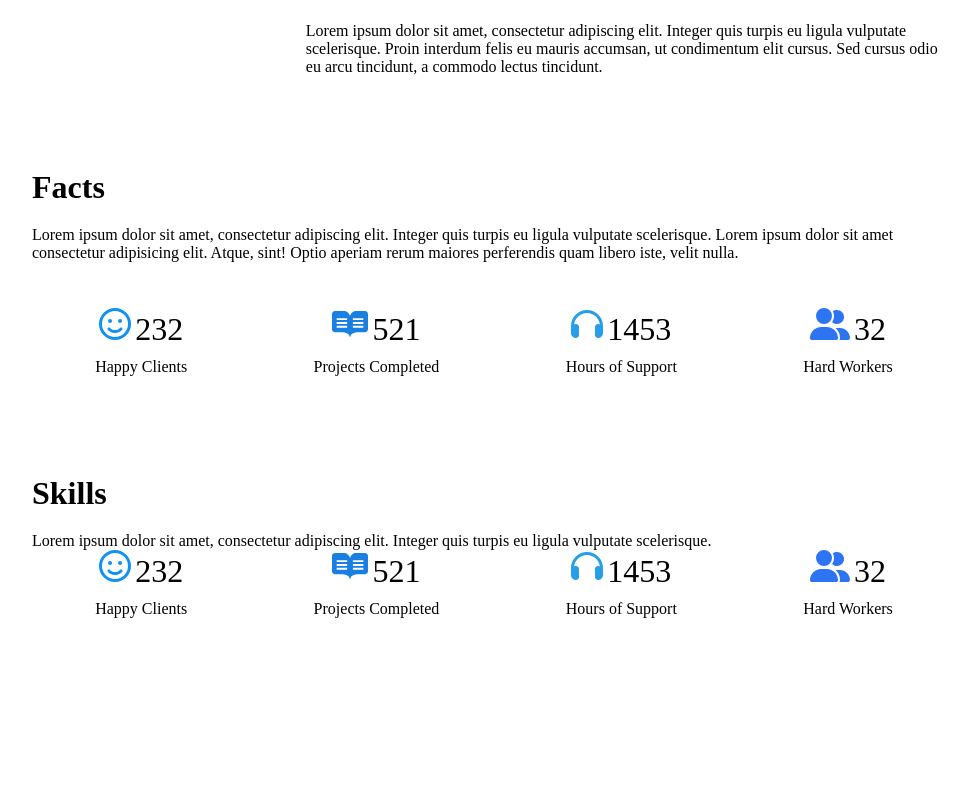
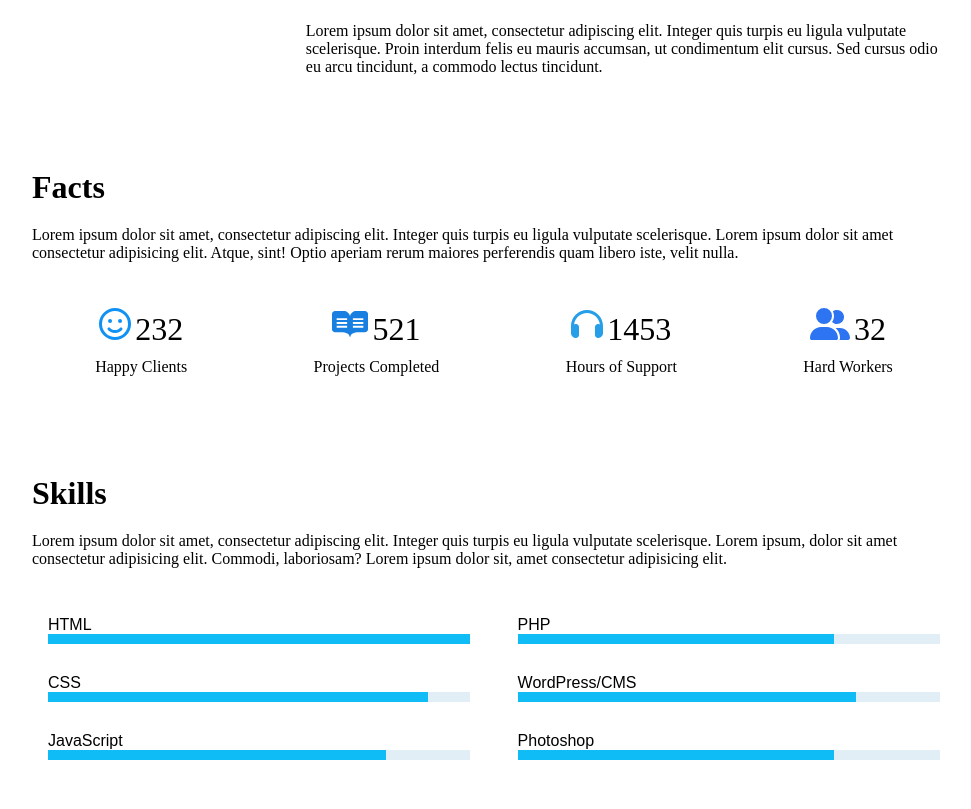
Before and after one commit to krishna-p060/porfolio_contest, a plain HTML site: page contest_web/index.html in a window 1280 px wide. Shown: the part 1286-2095 px from the top of the page, without its empty margins (274-1245 px from the left). Before the commit the page ends 1959 px from the top, so only its background shows below. Drawn offline with Linux system fonts and the light colour scheme.

Commit message:
skills section created

```diff
--- a/contest_web/index.html
+++ b/contest_web/index.html
@@ -125,29 +125,60 @@
 
     <div class="skills">
         <h2>Skills</h2>
-        <p>Lorem ipsum dolor sit amet, consectetur adipiscing elit. Integer quis turpis eu ligula vulputate scelerisque.</p>
-        <div class="fact-numbers">
-            <div class="fact" id="one">
-                <img src="images/smile.svg" alt="">
-                <span class="big-number">232</span>
-                <p>Happy Clients</p>
-            </div>
-            <div class="fact" id="one">
-                <img src="project.svg" alt="">
-                <span class="big-number">521</span>
-                <p>Projects Completed</p>
-            </div>
-            <div class="fact" id="one">
-                <img src="images/headphone.svg" alt="">
-                <span class="big-number">1453</span>
-                <p>Hours of Support</p>
-            </div>
-            <div class="fact" id="one">
-                <img src="images/user.svg" alt="">
-                <span class="big-number">32</span>
-                <p>Hard Workers</p>
+        <p>Lorem ipsum dolor sit amet, consectetur adipiscing elit. Integer quis turpis eu ligula vulputate scelerisque. Lorem ipsum, dolor sit amet consectetur adipisicing elit. Commodi, laboriosam? Lorem ipsum dolor sit, amet consectetur adipisicing elit.
+
+        </p>
+
+    </div>
+
+
+    <div class="skill_test">
+
+
+        <div class="skill_left">
+        <div class="skill">
+            <p>HTML</p>
+            <div class="progress">
+                <div class="percentage" style="width:100%"></div>
             </div>
         </div>
+        <div class="skill">
+            <p>CSS</p>
+            <div class="progress">
+                <div class="percentage" style="width:90%"></div>
+            </div>
+        </div>
+        <div class="skill">
+            <p>JavaScript</p>
+            <div class="progress">
+                <div class="percentage" style="width:80%"></div>
+            </div>
+        </div>
+        </div>
+
+
+        <div class="skill_right">
+        <div class="skill">
+            <p>PHP</p>
+            <div class="progress">
+                <div class="percentage" style="width:75%"></div>
+            </div>
+        </div>
+        <div class="skill">
+            <p>WordPress/CMS</p>
+            <div class="progress">
+                <div class="percentage" style="width:80%"></div>
+            </div>
+        </div>
+        <div class="skill">
+            <p>Photoshop</p>
+            <div class="progress">
+                <div class="percentage" style="width:75%"></div>
+            </div>
+        </div>
+        </div>
+
+
     </div>
 
     </section>
--- a/contest_web/style.css
+++ b/contest_web/style.css
@@ -19,6 +19,7 @@ main{
     height: 100vh;
     background-image: url("images/profile-img.jpg");
     background-size: cover;
+    background-attachment: fixed;
 
 
     margin-left: 20%;
@@ -48,7 +49,7 @@ main{
     z-index: 1; /* Stay on top */
     top: 0; /* Stay at the top */
     left: 0;
-    background-color: #111; /* Black */
+    background-color: rgb(1,8,18); /* Black */
     overflow-x: hidden; /* Disable horizontal scroll */
     padding-top: 20px;
     display: flex;
@@ -240,7 +241,7 @@ main{
     margin-top: 5px;
 }
 
-.fact p:contains("Happy Clients")::after {
+/* .fact p:contains("Happy Clients")::after {
     content: '😊';
 }
 
@@ -254,9 +255,34 @@ main{
 
 .fact p:contains("Hard Workers")::after {
     content: '💪';
-}
+} */
 
 .skills{
     margin-top: 10%;
+    margin-bottom: 2rem;
+}
 
+.skill_test {
+    font-family: Arial, sans-serif;
+    padding: 1rem;
+    display: flex;
+
+    justify-content: space-between;
 }
+
+.skill {
+    margin-bottom: 30px;
+}
+
+.progress {
+    height: 10px;
+    width: 33vw;
+    background-color: rgb(226, 238, 245);
+
+    overflow: hidden;
+}
+
+.percentage {
+    height: 100%;
+    background-color: rgb(15, 188, 246);
+}
```
